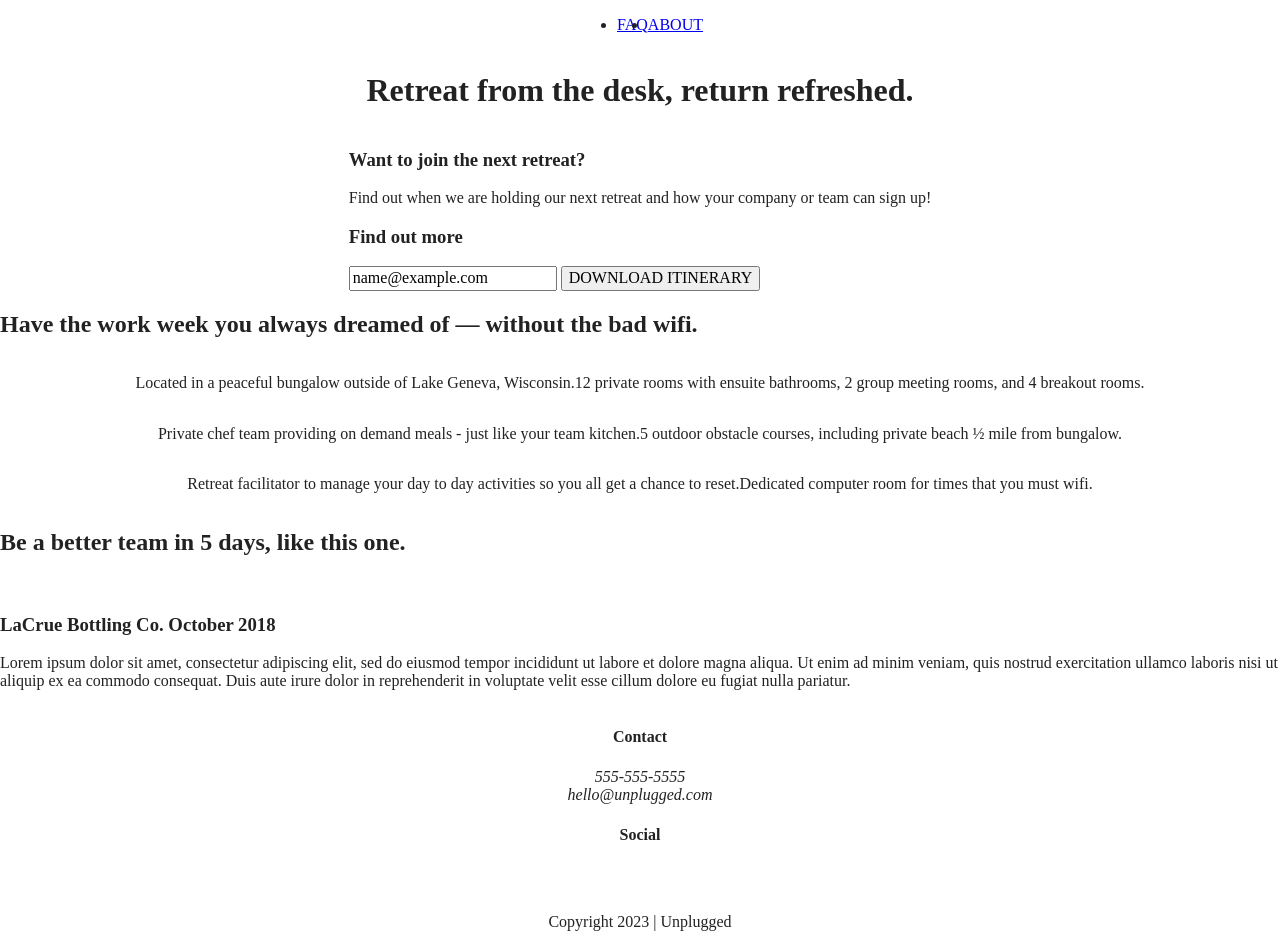
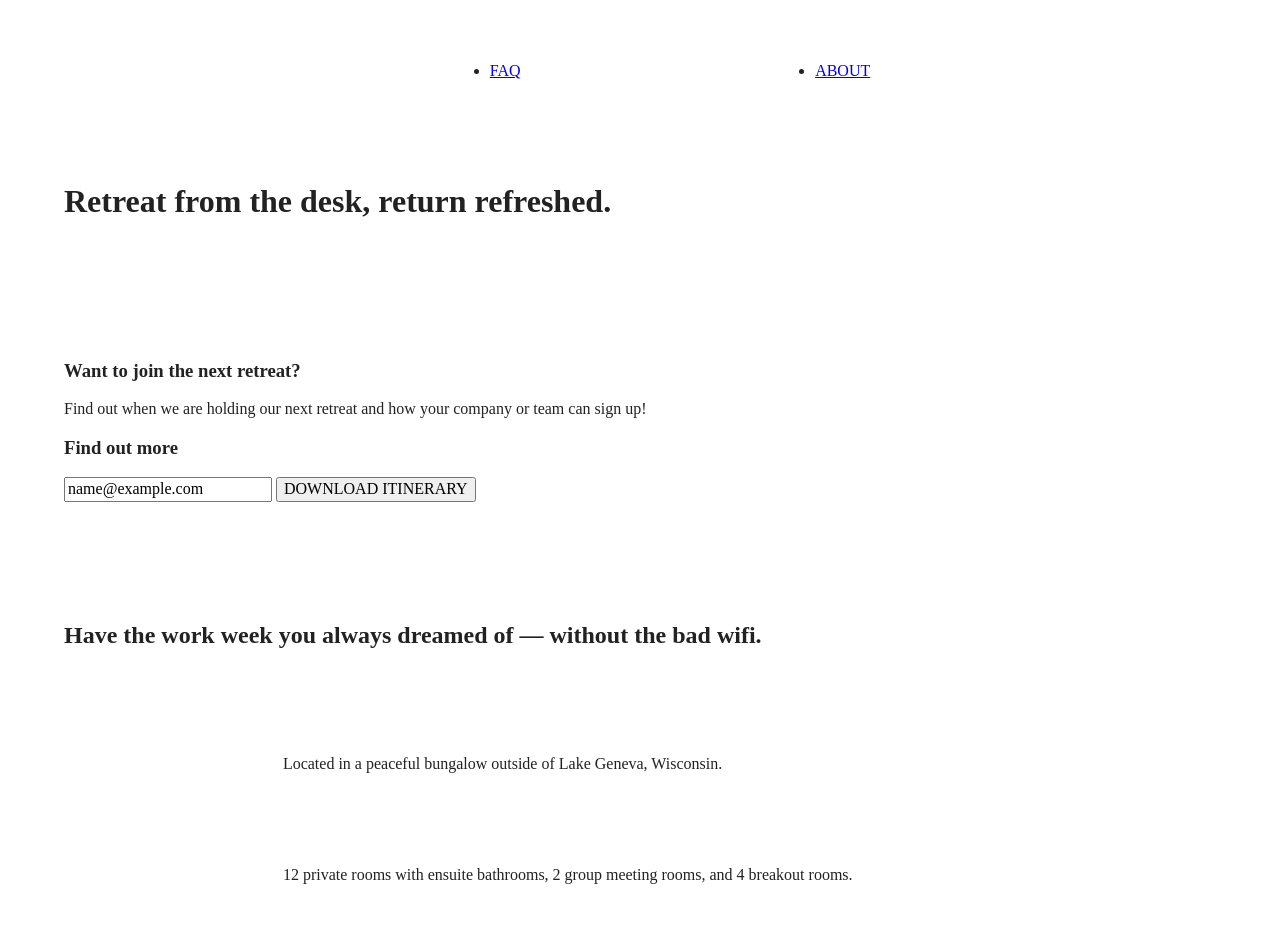
Before and after one commit to dedricl/unplugged-project, a website built with Parcel: page index.html in a window 1280 px wide. Shown: the top 952 px of the page. Built offline with nearby package versions, Linux system fonts and the light colour scheme.

Commit message:
Add width and margins

```diff
--- a/css/main.css
+++ b/css/main.css
@@ -86,21 +86,38 @@ textarea {
 /* ==========================================================================
    Author's custom styles
    ========================================================================== */
-
+.content-wrapper {
+  width: 90%;
+  margin: 50px 0;
+}
 /* Base Header Footer Styles */
 header {
   display: flex;
   justify-content: center;
+  padding: 15px;
 }
 header .content-wrapper {
   display: flex;
   justify-content: center;
   align-items: center;
   flex-flow: row wrap;
+  margin: 0;
 }
+
+header nav {
+  width: 60%;
+}
+
+header .header-divider {
+  width: 100%;
+  height: 1px;
+  margin: 10px 0 20px;
+}
+
 header nav ul {
   display: flex;
   justify-content: space-around;
+  width: 100%;
 }
 
 /* Hero area */
@@ -123,6 +140,19 @@ aside {
   display: flex;
   justify-content: center;
 }
+
+.features h2 {
+  margin-bottom: 60px;
+}
+
+.featues p {
+  margin: 0;
+}
+
+.features article {
+  width: 62%;
+  margin: 30px;
+}
 .features .features-items {
   display: flex;
   justify-content: center;
@@ -136,6 +166,10 @@ aside {
   justify-content: center;
 }
 
+.reviews h3 {
+  width: 55%;
+}
+
 /* Footer */
 
 footer {
@@ -146,6 +180,15 @@ footer {
 }
 footer .content-wrapper {
   flex-flow: row wrap;
+  width: 55%;
+}
+
+footer p {
+  margin: 0;
+}
+
+footer .contact {
+  margin: 50px 0;
 }
 
 footer .social-icons {
@@ -158,6 +201,10 @@ footer .social-icons p {
   display: flex;
   justify-content: center;
   align-items: center;
+}
+
+footer .copyright {
+  margin: 20px 0;
 }
 
 /*************************** About Page */
@@ -175,6 +222,10 @@ footer .social-icons p {
   justify-content: center;
 }
 
+.conatct-content p {
+  margin: 0;
+}
+
 /*************************** FAQ Page */
 
 .faq {
@@ -182,10 +233,19 @@ footer .social-icons p {
   justify-content: center;
 }
 
+.faq h2 {
+  margin: 40px 0;
+}
+
+.faq-content {
+  margin-bottom: 50px;
+}
+
 .faq .content-wrapper {
   display: flex;
   justify-content: center;
   align-items: flex-start;
+  margin: 50px 0 0 0;
 }
 /* ==========================================================================
    Helper classes
```
